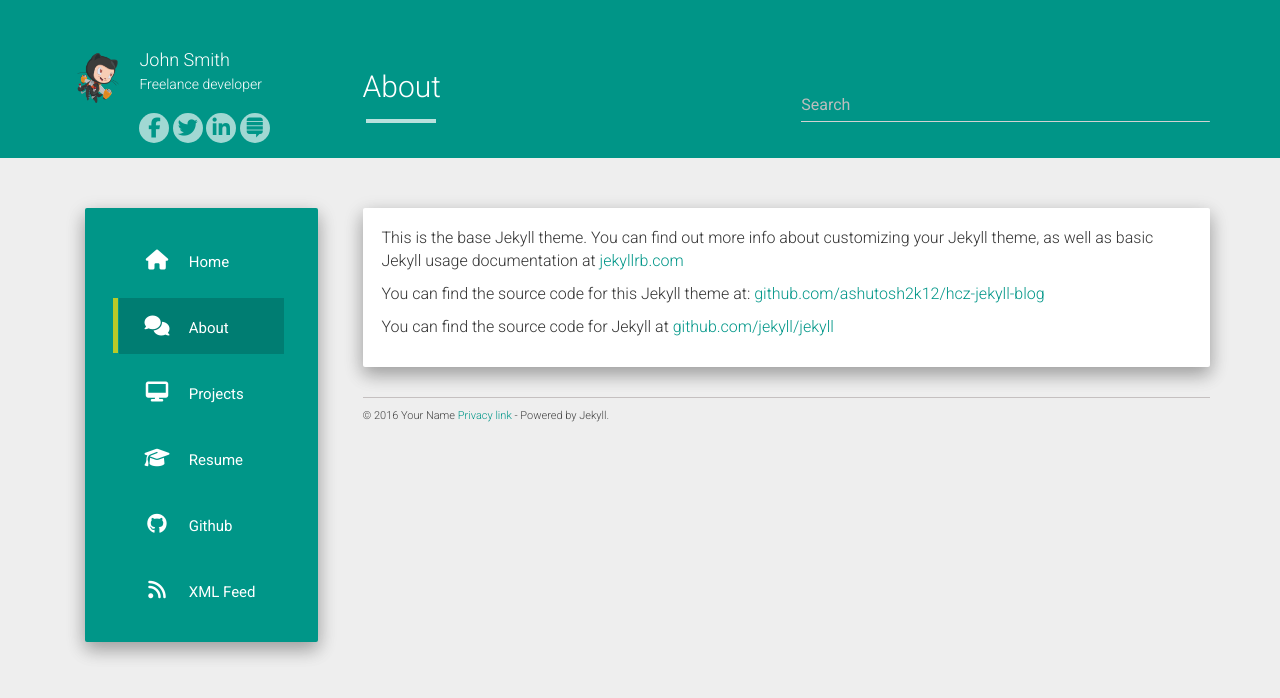
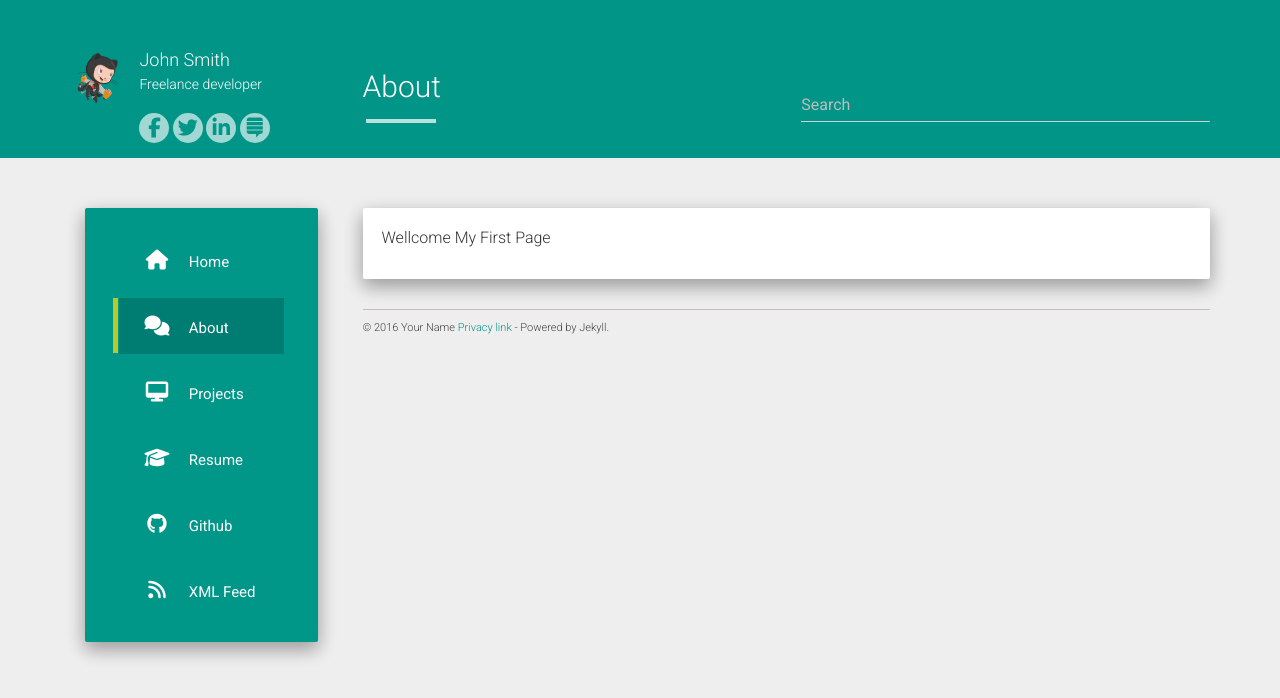
Before and after one commit to ko-htut/ko-htut.github.io, a Jekyll site: the page built from about.md, in a window 1280 px wide. Shown: the top 698 px of the page. Built offline with Jekyll 4.4.1, drawn with Linux system fonts in a browser that asks for light colours; nearby versions of some CDN libraries.

Commit message:
Update about.md

```diff
--- a/about.md
+++ b/about.md
@@ -3,9 +3,4 @@
 title: About
 permalink: /about/
 ---
-
-This is the base Jekyll theme. You can find out more info about customizing your Jekyll theme, as well as basic Jekyll usage documentation at [jekyllrb.com](http://jekyllrb.com/)
-
-You can find the source code for this Jekyll theme at: [github.com/ashutosh2k12/hcz-jekyll-blog](https://github.com/ashutosh2k12/hcz-jekyll-blog)
-
-You can find the source code for Jekyll at [github.com/jekyll/jekyll](https://github.com/jekyll/jekyll)
+Wellcome My First Page
```
